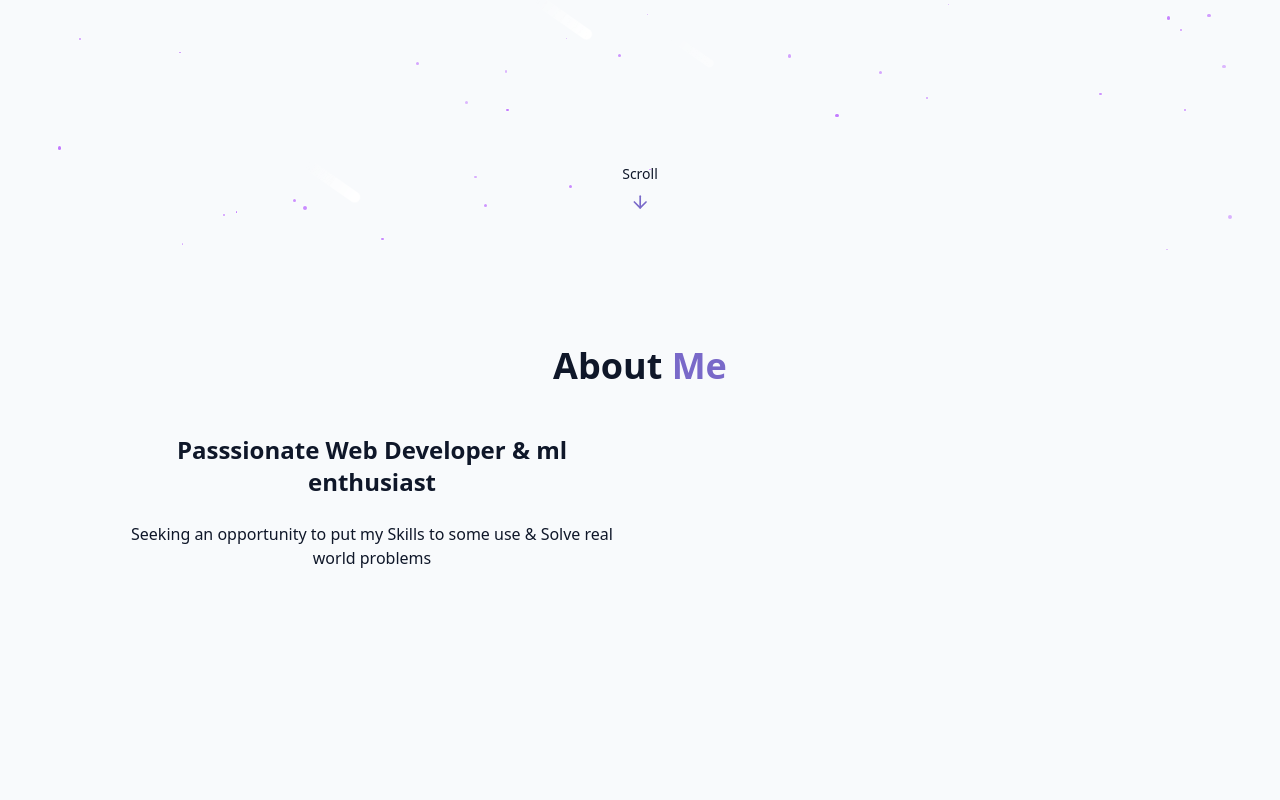
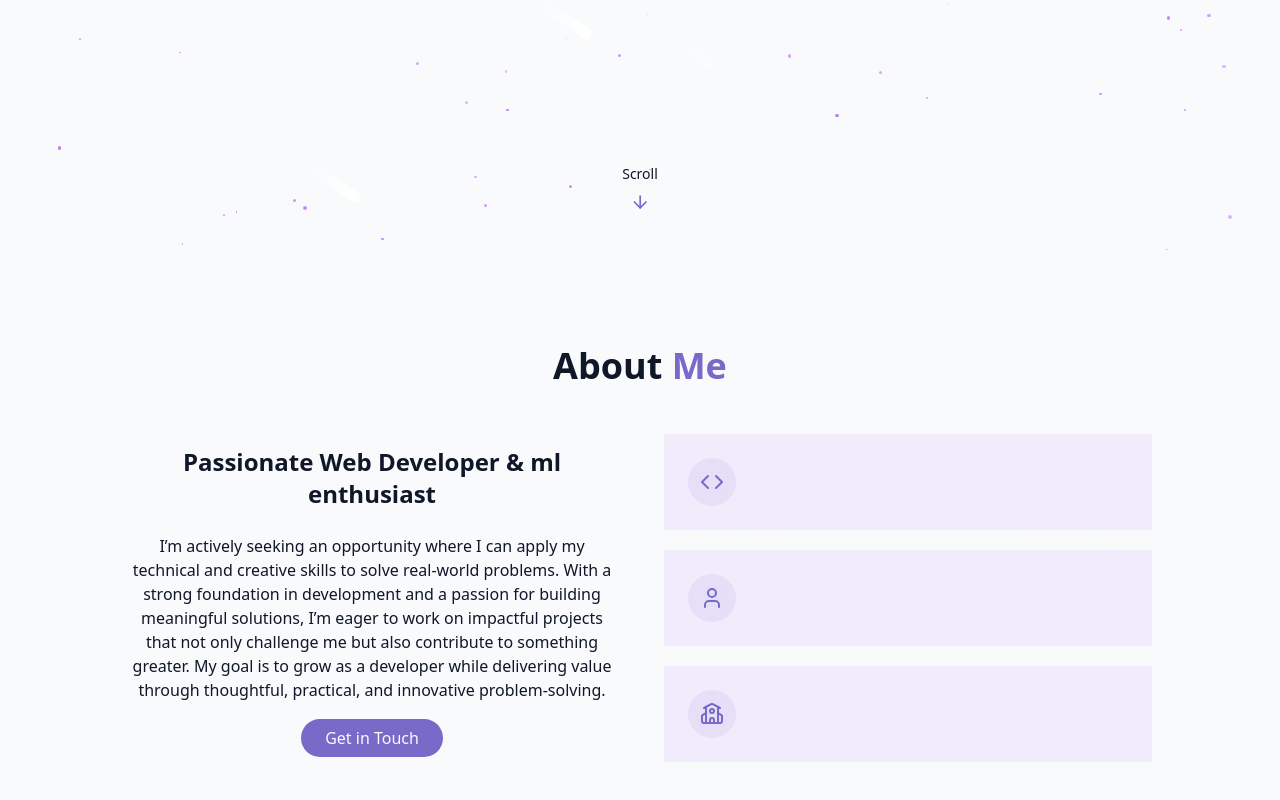
Before and after one commit to Dhruv0551/My-Portfolio, a React (Vite) app: page / in a window 1280 px wide. Shown: the part 550-1350 px from the top of the page. Before the commit the page ends 1216 px from the top, so only its background shows below. Built offline with nearby package versions, Linux system fonts and the light colour scheme.

Commit message:
worked on the about section

```diff
--- a/src/components/About.jsx
+++ b/src/components/About.jsx
@@ -1,3 +1,4 @@
+import { Building, Building2, Code, School, User } from "lucide-react";
 import React from "react";
 
 function About() {
@@ -10,12 +11,46 @@ function About() {
         <div className="grid grid-cols-1 md:grid-cols-2 gap-12 items-center">
           <div className="space-y-6 ">
             <h3 className="text-2xl font-semibold">
-              Passsionate Web Developer & ml enthusiast
+              Passionate Web Developer & ml enthusiast
             </h3>
             <p className="text-muted-foreground">
-              Seeking an opportunity to put my Skills to some use & Solve real
-              world problems
+              I’m actively seeking an opportunity where I can apply my technical
+              and creative skills to solve real-world problems. With a strong
+              foundation in development and a passion for building meaningful
+              solutions, I’m eager to work on impactful projects that not only
+              challenge me but also contribute to something greater. My goal is
+              to grow as a developer while delivering value through thoughtful,
+              practical, and innovative problem-solving.
             </p>
+
+            <div>
+              <a href="#contact" className="cosmic-button">
+                Get in Touch
+              </a>
+            </div>
+          </div>
+          <div className="grid grid-cols-1 gap-5 ">
+            <div className="gradient-border p-6 card-hover bg-purple-400/10 backdrop-blur-3xl">
+              <div className="flex items-start gap-4">
+                <div className="p-3 rounded-full bg-primary/10">
+                  <Code className="text-primary h-6 w-6" />
+                </div>
+              </div>
+            </div>
+            <div className="gradient-border p-6 card-hover backdrop-blur-3xl bg-purple-400/10">
+              <div className="flex items-start gap-4">
+                <div className="p-3 rounded-full bg-primary/10">
+                  <User className="text-primary h-6 w-6" />
+                </div>
+              </div>
+            </div>
+            <div className="gradient-border p-6 card-hover backdrop-blur-3xl bg-purple-400/10">
+              <div className="flex items-start gap-4">
+                <div className="p-3 rounded-full bg-primary/10">
+                  <School className="text-primary h-6 w-6" />
+                </div>
+              </div>
+            </div>
           </div>
         </div>
       </div>
--- a/src/components/Navbar.jsx
+++ b/src/components/Navbar.jsx
@@ -47,7 +47,10 @@ const Navbar = () => {
               href={item.href}
               className="text-foreground/80 hover:text-primary transition-colors duration-300"
             >
-              {item.name}
+              <div className="font-semibold duration-150 hover:text-primary">
+                {" "}
+                {item.name}
+              </div>
             </a>
           ))}
         </div>
--- a/src/components/theme.jsx
+++ b/src/components/theme.jsx
@@ -32,14 +32,14 @@ const Theme = () => {
     <button
       onClick={toggleTheme}
       className={cn(
-        "fixed max-sm:hidden top-5 right-5 z-50 p-2 rounded-full transition-colors duration-300",
+        "fixed max-sm:hidden top-5 right-5 z-50 p-2 rounded-full transition-colors duration-300 cursor-pointer",
         "focus:outlin-hidden"
       )}
     >
       {isDarkMode ? (
+        <Moon className="h-6 w-6 text-blue-500" />
+      ) : (
         <Sun className="h-6 w-6 text-yellow-300" />
-      ) : (
-        <Moon className="h-6 w-6 text-blue-900" />
       )}
     </button>
   );
```
